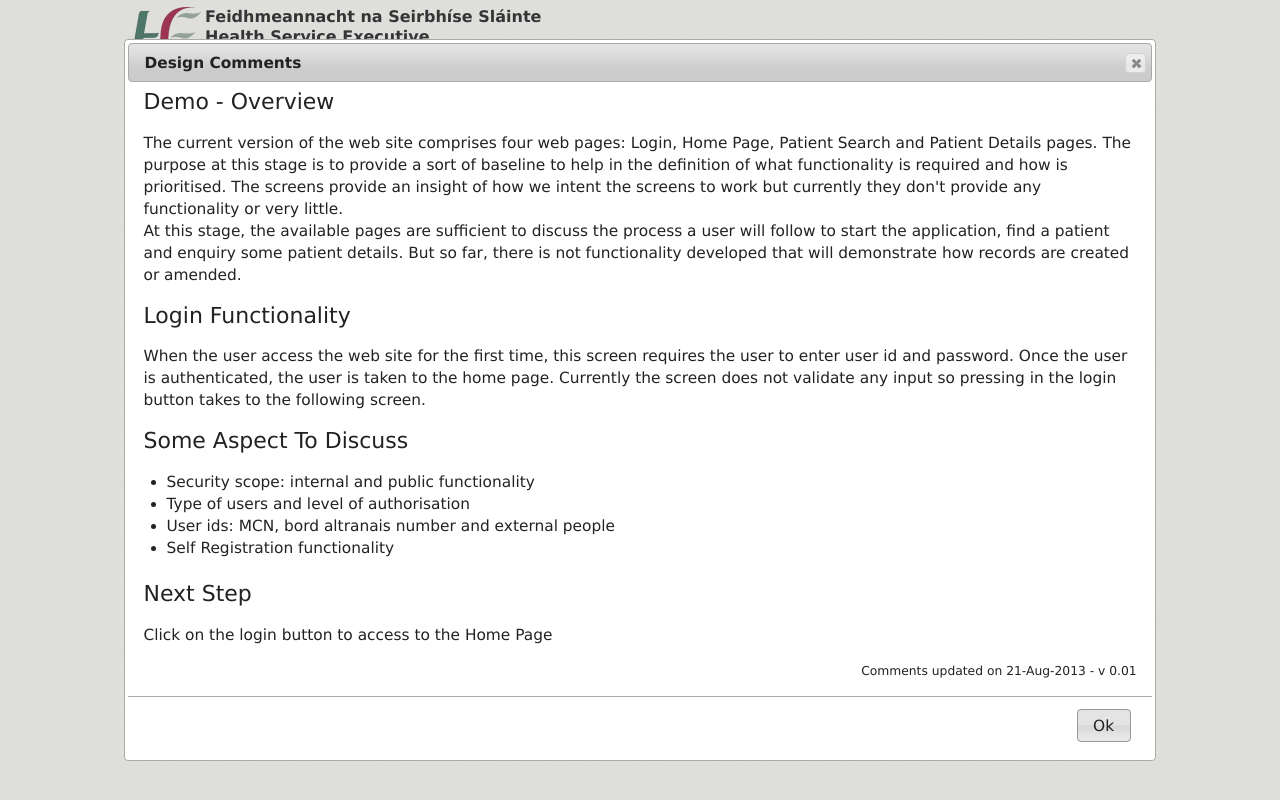
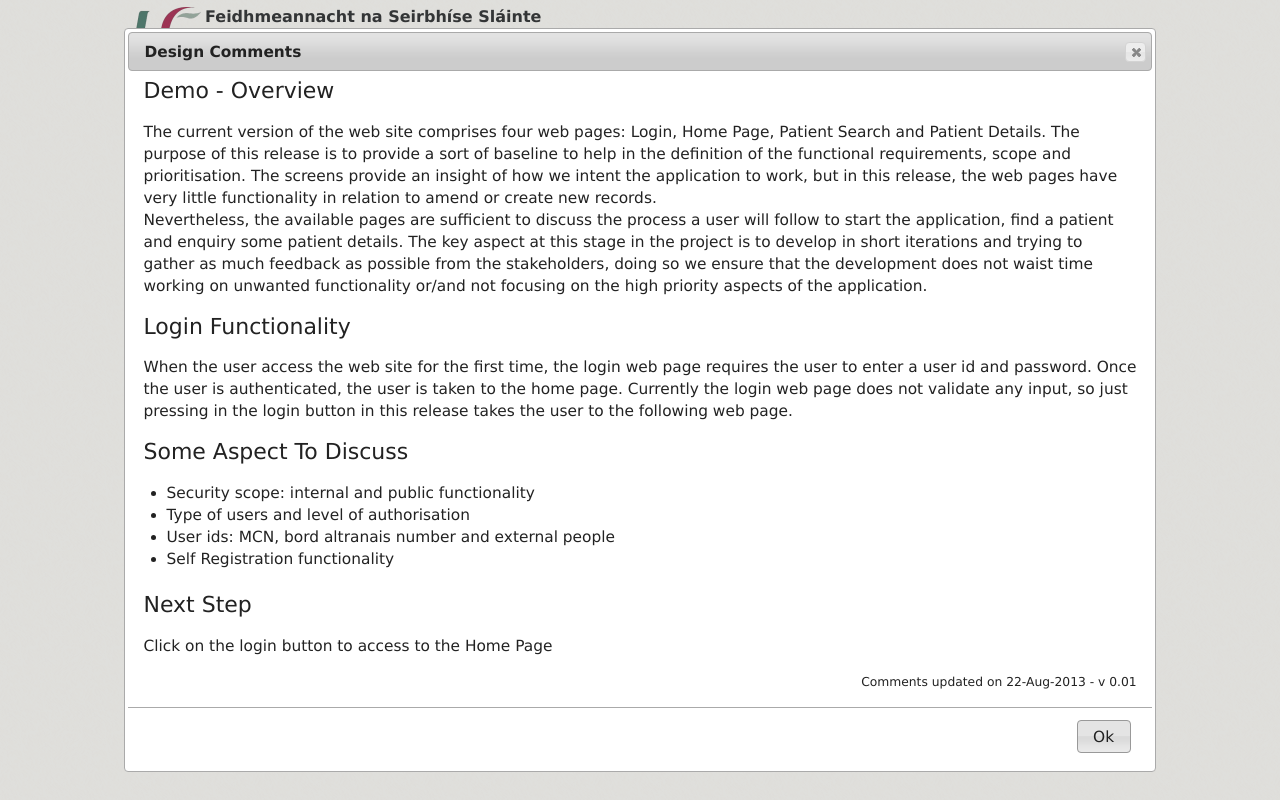
Before and after one commit to ealbert/DiabetesPortal, a PHP site: page / in a window 1280 px wide. Run offline with PHP 8.4, Linux system fonts and the light colour scheme.

Commit message:
Amend release comments

```diff
--- a/index.php
+++ b/index.php
@@ -120,22 +120,23 @@
     <p>
         <!--<span class="ui-icon ui-icon-circle-check" style="float: left; margin: 0 7px 50px 0;"></span>-->
         The current version of the web site comprises four web pages: Login, Home Page, Patient Search and Patient
-        Details pages. The purpose at this stage is to provide a sort of baseline to help in the definition of
-        what functionality is required and how is prioritised. The screens provide an insight of how we intent
-        the screens to work but currently they don't provide any functionality or very little.<br/>
-        At this stage, the available pages are sufficient to discuss the process a user will follow to start
-        the application, find a patient and enquiry some patient details. But so far, there is not functionality
-        developed that will demonstrate how records are created or amended.
+        Details. The purpose of this release is to provide a sort of baseline to help in the definition of
+        the functional requirements, scope and prioritisation. The screens provide an insight of how we intent
+        the application to work, but in this release, the web pages have very little functionality in relation to amend or create
+        new records.<br/>
+        Nevertheless, the available pages are sufficient to discuss the process a user will follow to start
+        the application, find a patient and enquiry some patient details. The key aspect at this stage in the project is to develop
+        in short iterations and trying to gather as much feedback as possible from the stakeholders,
+        doing so we ensure that the development does not waist time working on unwanted functionality or/and not focusing
+        on the high priority aspects of the application.
     </p>
 
     <h3>Login Functionality</h3>
 
     <p>
-        When the user access the web site for the first time, this screen requires the user to enter user id and
-        password.
-        Once the user is authenticated, the user is taken to the home page. Currently the screen does not validate any
-        input
-        so pressing in the login button takes to the following screen.
+        When the user access the web site for the first time, the login web page requires the user to enter a user id and
+        password. Once the user is authenticated, the user is taken to the home page. Currently the login web page does not validate any
+        input, so just pressing in the login button in this release takes the user to the following web page.
     </p>
 
     <h3>Some Aspect To Discuss</h3>
@@ -150,7 +151,7 @@
         Click on the login button to access to the Home Page
     </p>
     <small style="font-size: .8em; float: right">
-        Comments updated on 21-Aug-2013 - v 0.01
+        Comments updated on 22-Aug-2013 - v 0.01
     </small>
 </div>
 </body>
```
Also changed, not shown: home_page.php (+9 -7 lines), main.php (+9 -10 lines), patient_search.php (+6 -5 lines).
